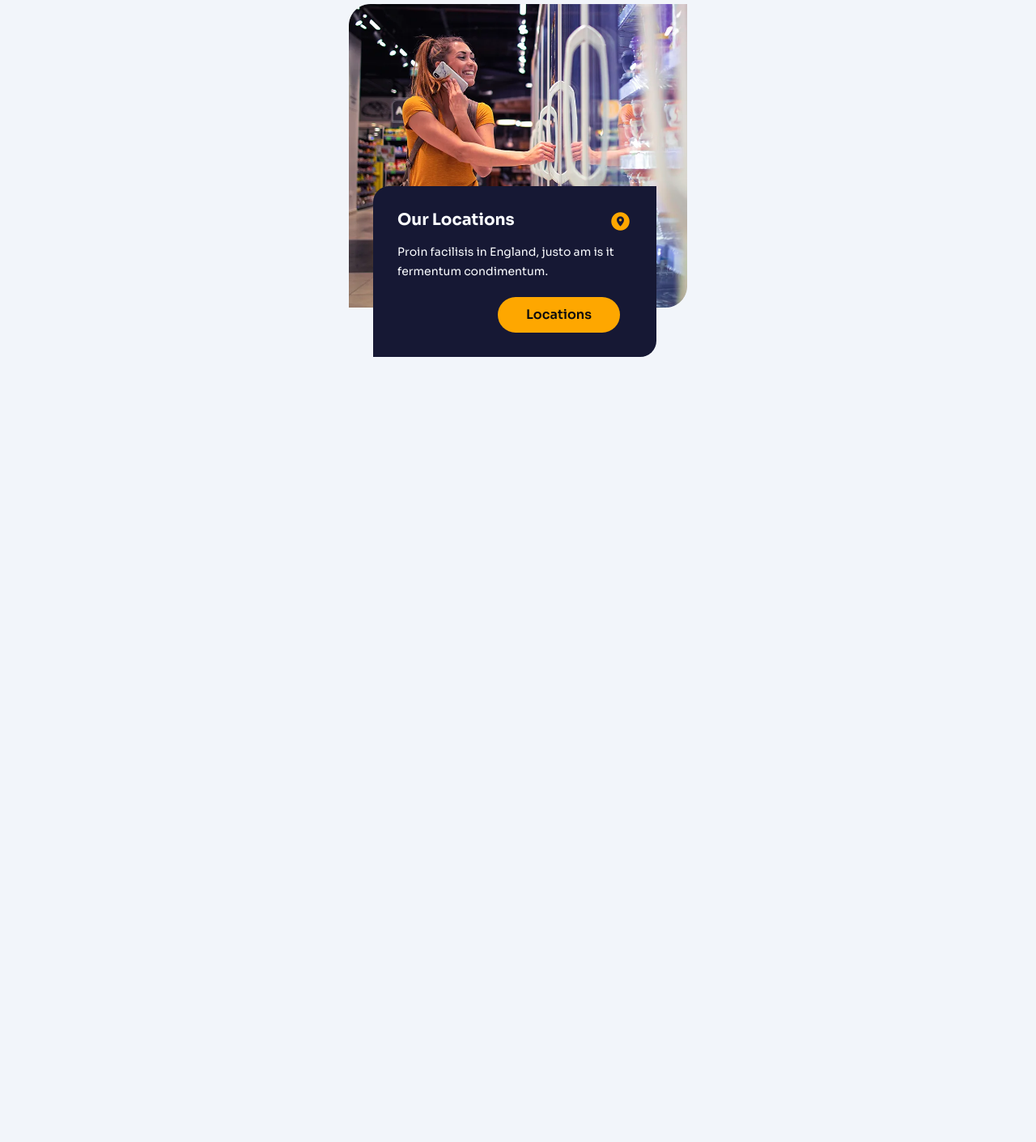
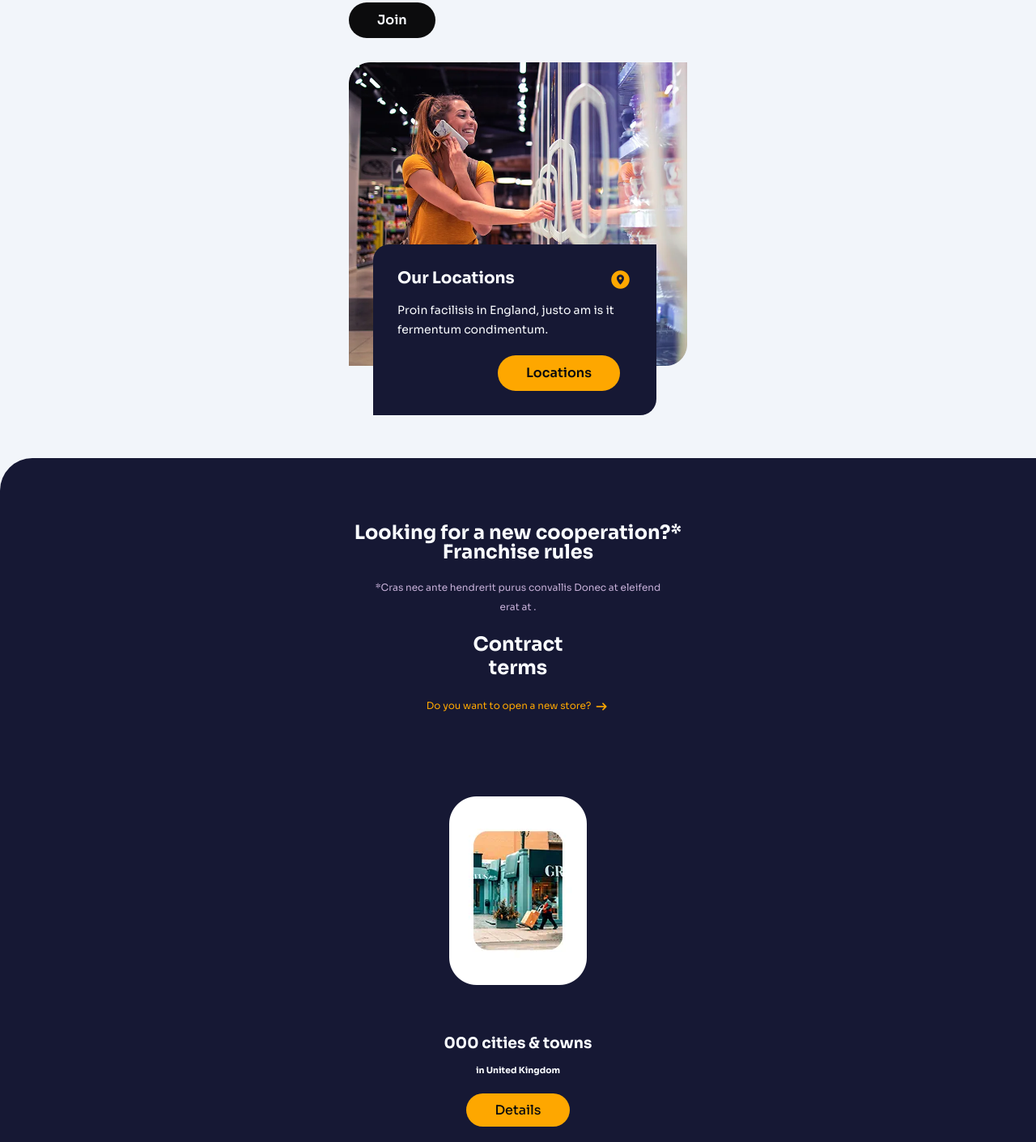
Before and after one commit to MaHyaR-Emadi/Learning-Time-franchis-shop, a plain HTML site: page index.html in a window 1280 px wide. Shown: the part 1793-3204 px from the top of the page at 81% size. Before the commit the page ends 2263 px from the top, so only its background shows below. Drawn offline with nearby package versions, Linux system fonts and the light colour scheme; a web font is replaced by a local one.

Commit message:
feat : cooperation completed

```diff
--- a/assets/css/style.css
+++ b/assets/css/style.css
@@ -159,7 +159,7 @@ html {
    font-size: var(--fs-base);
    scroll-behavior: smooth;
    /* image problem for scroll */
-   /* overflow-x: hidden; */
+   overflow-x: hidden;
 }
 
 body {
@@ -250,7 +250,8 @@ body {
 
 .loyalty-card .location .location-btn:where(:hover, :focus),
 .loyalty-card .loyalty-join-btn:where(:hover, :focus),
-.hero .more-btn:where(:hover, :focus) {
+.hero .more-btn:where(:hover, :focus),
+.cooperation .detail-btn:where(:hover, :focus) {
    opacity: 0.9;
 }
 
@@ -594,6 +595,10 @@ body {
    margin-bottom: 20px;
 }
 
+.loyalty-card .loyalty-card-info-pic {
+   width: 100%;
+}
+
 .loyalty-card .container .loyalty-join-btn {
    margin-top: 20px;
    background-color: var(--neutral-5);
@@ -602,6 +607,7 @@ body {
    padding: 10px 35px;
    border-radius: var(--radius-extra-large);
    font-weight: 600;
+   transition: var(--transition-duration-quick) var(--transition-easing-quick);
 }
 
 
@@ -622,7 +628,7 @@ baraye inke az paeen e pic - div e ma bezane biroon ham height : fit-content goz
    width: 100%;
 }
 .loyalty-card{
-   margin-bottom: 30vh;
+   margin-bottom: 33vh;
 }
 /* age position absolute ro dar location bezarim margin right dorost kar nemikone */
 .loyalty-card .loyalty-location-address {
@@ -666,4 +672,74 @@ baraye inke az paeen e pic - div e ma bezane biroon ham height : fit-content goz
    border-radius: var(--radius-extra-large);
    color: var(--neutral-5);
    font-weight: 600;
+   transition: var(--transition-duration-quick) var(--transition-easing-quick);
 }
+
+/* Cooperation */
+
+.cooperation {
+   background-color: var(--headprimal);
+   border-top-left-radius: 40px;
+   padding: 80px 55px 0 55px;
+}
+
+.cooperation .cooperation-section {
+   display: grid;
+    text-align: center;
+   color: var(--neutral-100);
+}
+
+.cooperation .cooperation-paragraph {
+   font-size: 12px;
+   color: #c5afd7;
+   padding: 20px
+}
+
+.cooperation .cooperation-contact {
+   line-height: 1.2;
+   margin-bottom: 20px;
+}
+
+.cooperation .cooperation-req {
+   color: var(--yellow-1);
+   font-size: 12px;
+   margin-bottom: 100px;
+}
+.cooperation .cooperation-req:where(:hover, :focus) {
+   color: var(--yellow-0);
+   text-decoration: underline;
+}
+
+.cooperation .arrow-right {
+   font-size: 20px;
+   vertical-align: middle;
+}
+
+.cooperation .cooperation-town {
+   display: flex;
+   justify-content: center;
+   margin-bottom: 60px;
+}
+
+.cooperation .country {
+   padding: 10px;
+}
+
+
+.cooperation .detail-btn-hold{
+   margin-top: 15px;
+}
+
+.cooperation .detail-btn {
+   background-color: var(--yellow-1);
+   color: var(--neutral-5);
+   font-weight: 500;
+   padding: 10px 35px;
+   border-radius: var(--radius-extra-large);
+   transition: var(--transition-duration-quick) var(--transition-easing-quick);
+}
+
+.cooperation .cooperation-image {
+   margin-top: 30px;
+   width: 100%;
+}
--- a/index.html
+++ b/index.html
@@ -183,7 +183,7 @@
          <div class="container">
 
                 <div class="loyalty-card-info">
-                    <img src="assets/icon/franchise-home-pic5.webp" width="320" height="230" alt="loyalty-card" />
+                    <img src="assets/icon/franchise-home-pic5.webp" width="380" height="250" alt="loyalty-card" class="loyalty-card-info-pic" />
                 </div>
 
       <div class="loyalty-join">
@@ -225,33 +225,52 @@
 
       </section>
 
+
       <!-- Section Cooperation -->
-<!--
+
       <section class="cooperation">
-         <h2>
-            Looking for a new cooperation?*
-            <br />
-            Franchise rules
-         </h2>
-         <p>
-            *Cras nec ante hendrerit purus convallis Donec at eleifend erat at.
+
+         <div class="container cooperation-section">
+               <h2>
+                  Looking for a new cooperation?*
+                   <br />
+                  Franchise rules
+                </h2>
+         <p class="cooperation-paragraph">
+            *Cras nec ante hendrerit purus convallis Donec at eleifend erat at .
          </p>
 
-         <img src="#" alt="" />
-         <h3>cities & towns</h3>
-         <h6>in United Kingdom</h6>
-
-         <h2>
+         <h2 class="cooperation-contact">
             Contract
             <br />
             terms
          </h2>
-         <a href="#">Do you want to open a new store? </a>
-      </section> -->
+         <a class="cooperation-req" href="#">Do you want to open a new store? <span class="material-symbols-rounded arrow-right">
+            arrow_right_alt
+            </span> </a>
+
+         <div class="cooperation-town">
+               <img src="assets/icon/franchise-home-pic8.webp" alt=""  class="cooperation-town-pic"/>
+         </div>
+
+         <h3><span clsass="num" data-val="276">000</span> cities & towns</h3>
+         <h6 class="country">in United Kingdom</h6>
+
+
+         <a href="#" class="detail-btn-hold">
+            <span class="detail-btn">Details</span>
+         </a>
+
+         <img src="assets/icon/franchise-home-pic9.webp" class="cooperation-image">
+      </div>
+
+      </section>
+
+
 
       <!-- Section AboutUs -->
 
-      <!-- <section class="about-us">
+      <section class="about-us">
          <h6>New blog</h6>
          <h2>Read more about us</h2>
 
@@ -294,7 +313,7 @@
          </div>
 
          <a href="">Read more news</a>
-      </section> -->
+      </section>
 
       <!-- Footer -->
 <!--
@@ -336,5 +355,6 @@
             </ul>
          </nav>
       </footer> -->
+
    </body>
 </html>
```
Also changed, not shown: assets/js/script.js (+18 -0 lines), assets/icon/franchise-blog-pic2-1080x675.webp (added), assets/icon/franchise-blog-pic2.webp (added), assets/icon/franchise-blog-pic3-1080x675.webp (added), assets/icon/franchise-blog-pic3.webp (added), assets/icon/franchise-blog-pic4-1080x675.webp (added), assets/icon/franchise-blog-pic4.webp (added), assets/icon/franchise-footer-bg.webp (added), assets/icon/franchise-home-pic8.webp (added), assets/icon/franchise-home-pic9.webp (added).
